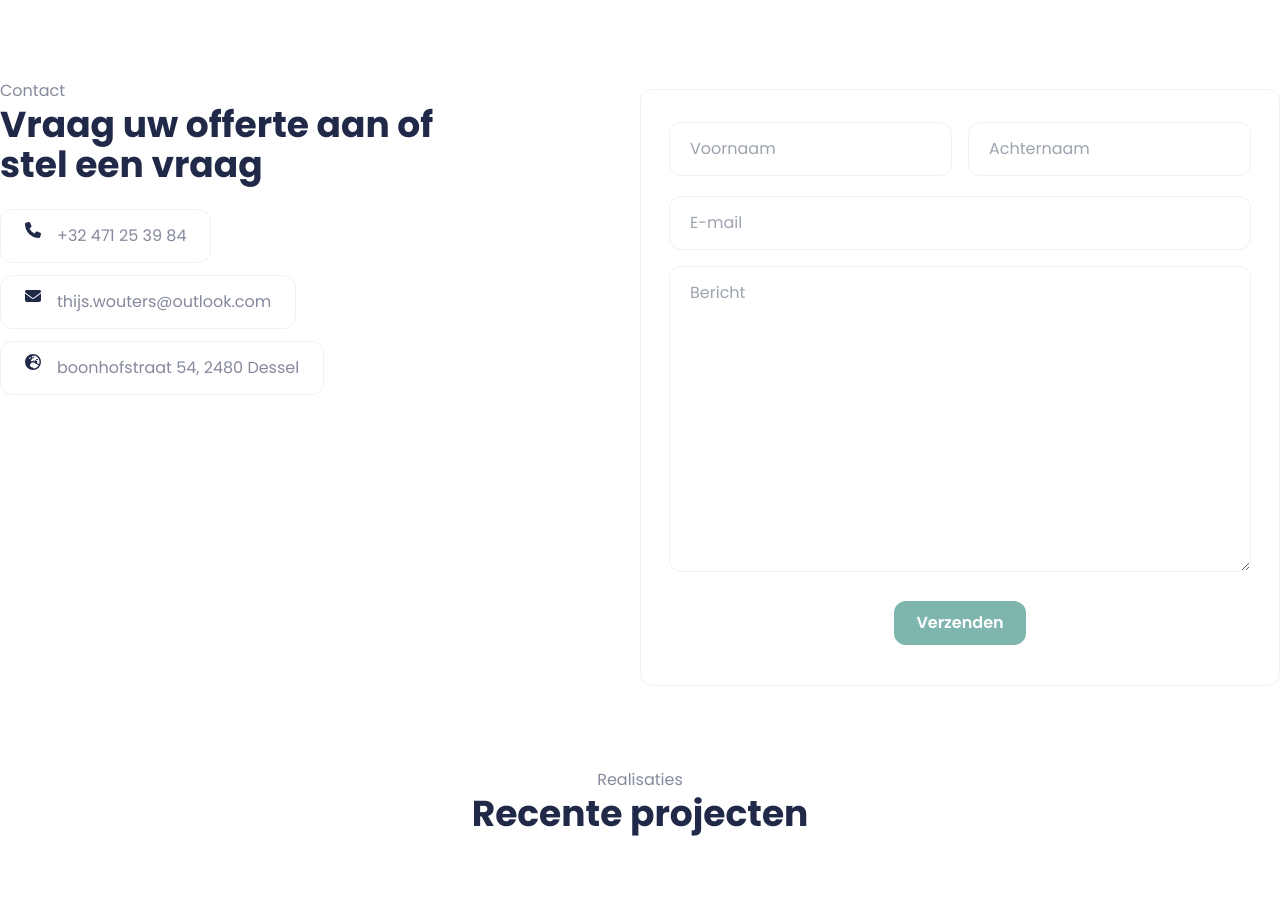
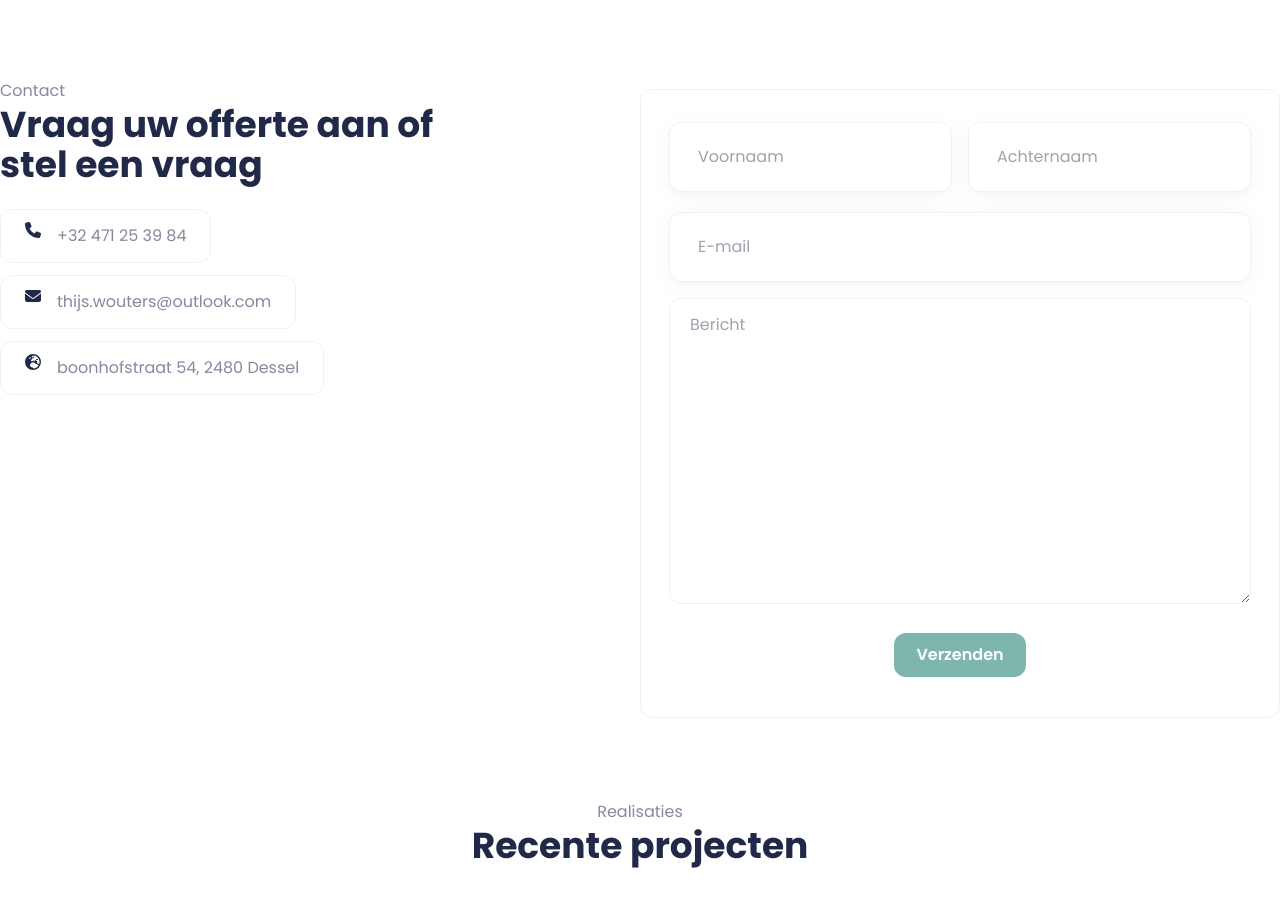
Before and after one commit to web3thijs/twe-nextjs-frontend, a Next.js app: page / in a window 1280 px wide. Shown: the part 1400-2297 px from the top of the page. Built offline with nearby package versions, Linux system fonts and the light colour scheme.

Commit message:
better input styling

```diff
--- a/components/shared/form/Input.tsx
+++ b/components/shared/form/Input.tsx
@@ -7,7 +7,7 @@ type InputProps = {
 }
 
 function Input({id, type, placeholder}: InputProps) {
-    return <input id={id} name={id} type={type} className="w-full px-5 py-3 rounded-xl border border-solid border-gray-light" placeholder={placeholder}></input>
+    return <input id={id} name={id} type={type} className="w-full px-7 py-5 rounded-xl border border-solid border-gray-light shadow-3xl" placeholder={placeholder}></input>
 }
 
 export default Input;
```
